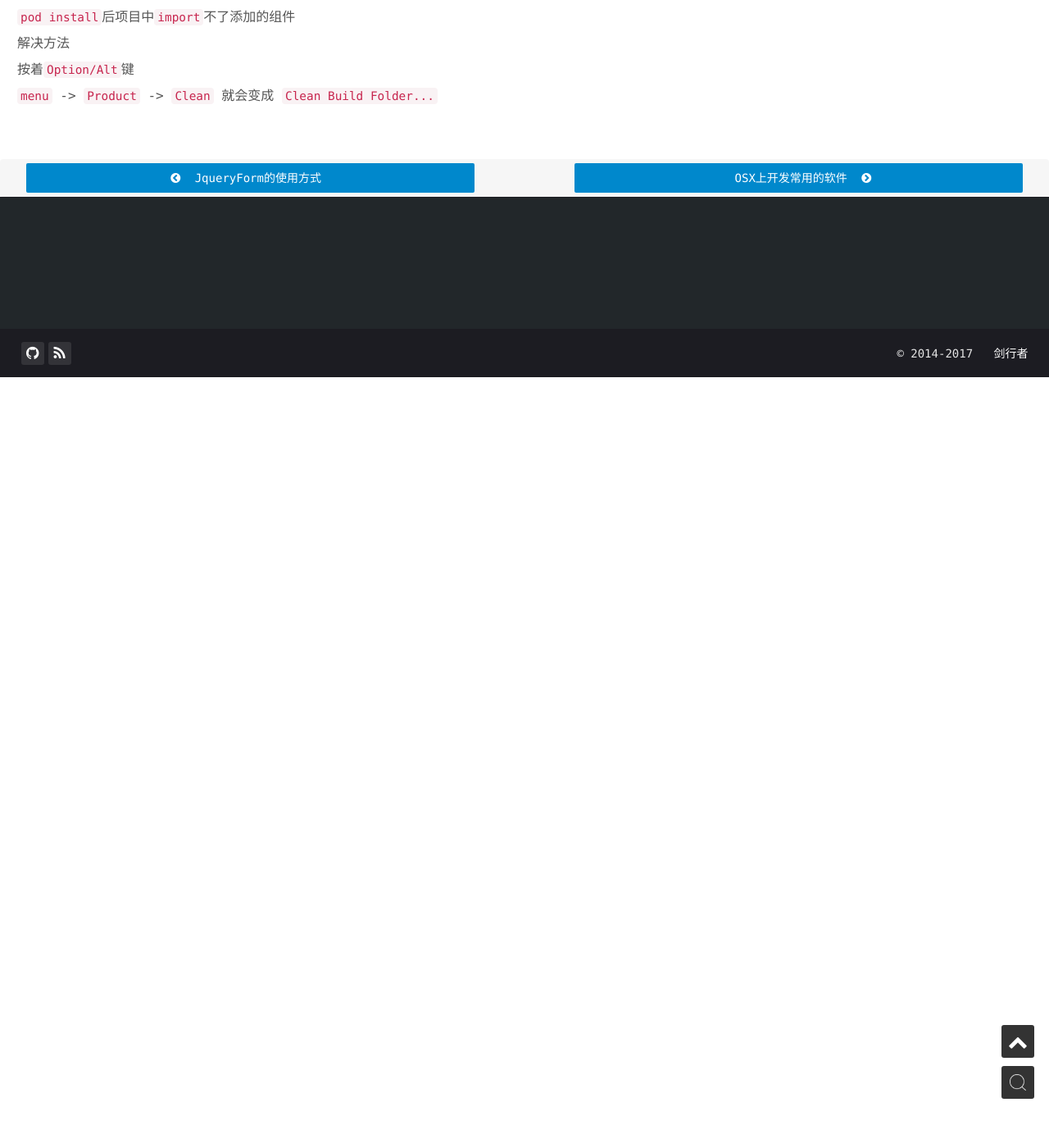
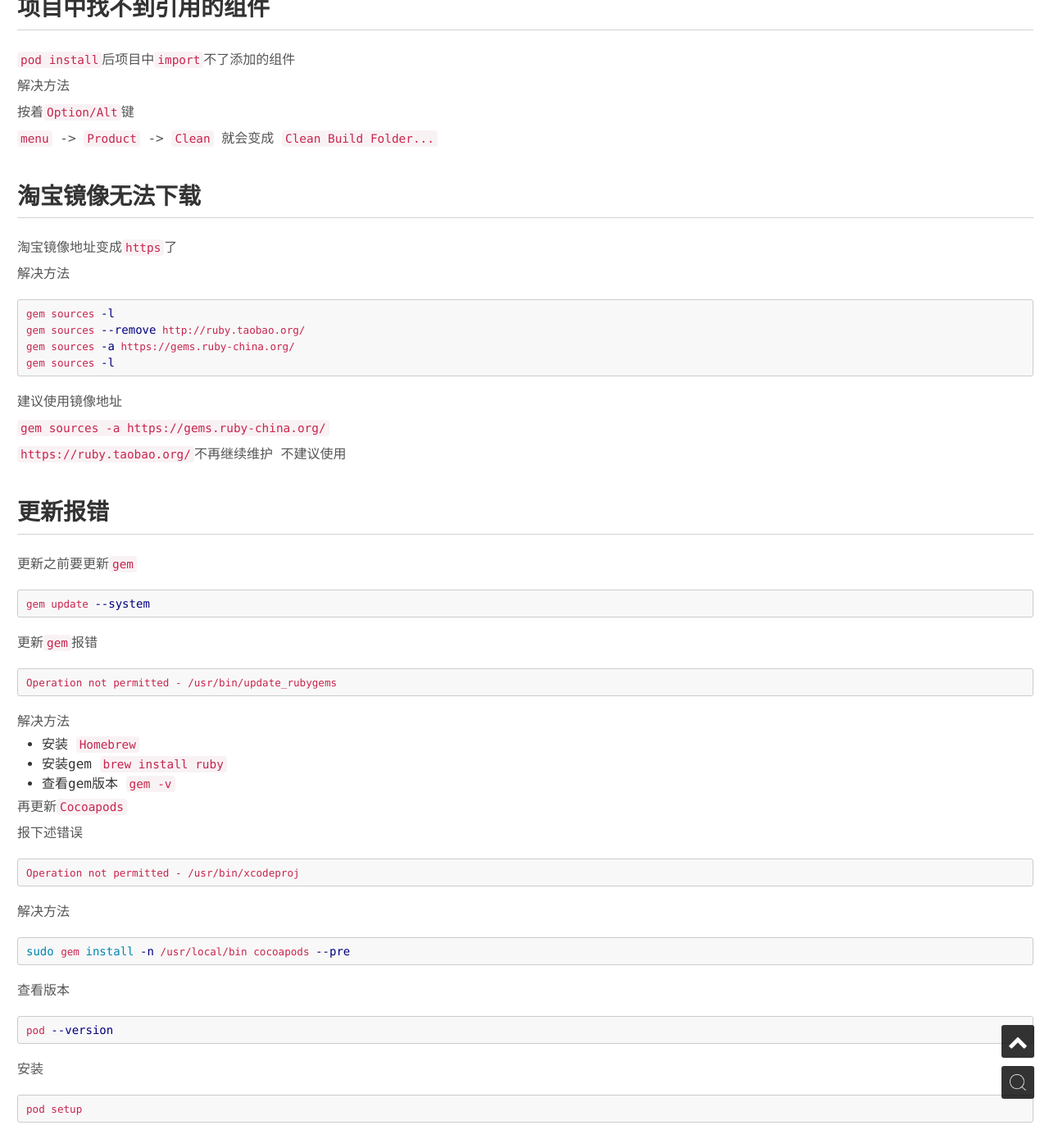
Before and after one commit to psvmc/myblog_jekyll, a Jekyll site: the page built from _posts/2016-10-26-ios-cocoapods.md, in a window 1280 px wide and 1400 px high, scrolled down 869 px. Shown: the whole window at 82% size. Built offline with Jekyll 4.4.1, drawn with Linux system fonts in a browser that asks for light colours; nearby versions of some CDN libraries.

Commit message:
更新文章

````diff
--- a/_posts/2016-10-26-ios-cocoapods.md
+++ b/_posts/2016-10-26-ios-cocoapods.md
@@ -25,3 +25,68 @@
 
 按着`Option/Alt`键
 `menu` -> `Product` -> `Clean` 就会变成 `Clean Build Folder...`
+
+## 淘宝镜像无法下载
+
+淘宝镜像地址变成`https`了
+
+解决方法
+
+```bash
+gem sources -l
+gem sources --remove http://ruby.taobao.org/
+gem sources -a https://gems.ruby-china.org/
+gem sources -l
+```
+
+建议使用镜像地址
+`gem sources -a https://gems.ruby-china.org/`
+
+`https://ruby.taobao.org/`不再继续维护 不建议使用
+
+## 更新报错
+
+更新之前要更新`gem`
+
+```bash
+gem update --system
+```
+
+更新`gem`报错
+
+```
+Operation not permitted - /usr/bin/update_rubygems
+```
+
+解决方法
+
++ 安装 [`Homebrew`](http://brew.sh/)
++ 安装gem `brew install ruby`
++ 查看gem版本 `gem -v`
+
+
+再更新`Cocoapods`
+
+报下述错误
+
+```
+Operation not permitted - /usr/bin/xcodeproj
+```
+
+ 解决方法
+
+```bash
+sudo gem install -n /usr/local/bin cocoapods --pre
+```
+
+查看版本
+
+```bash
+pod --version
+```
+
+安装
+
+```bash
+pod setup
+```
````
